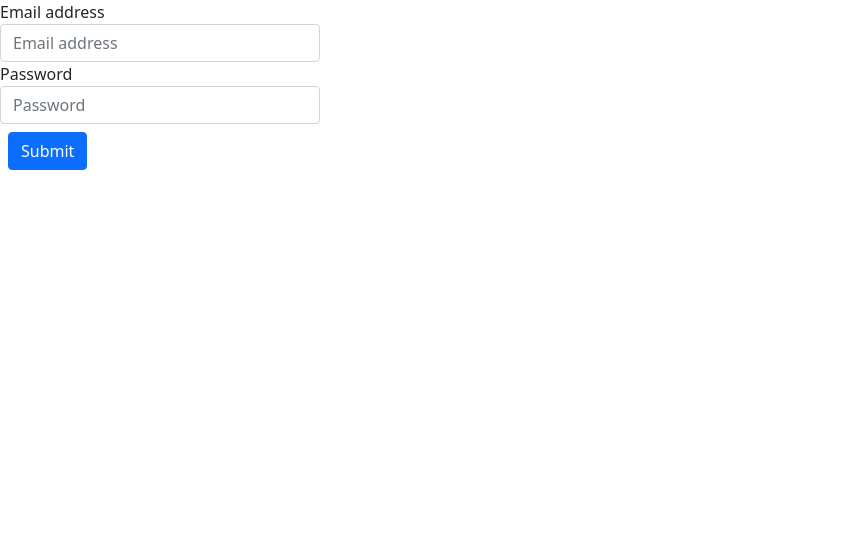
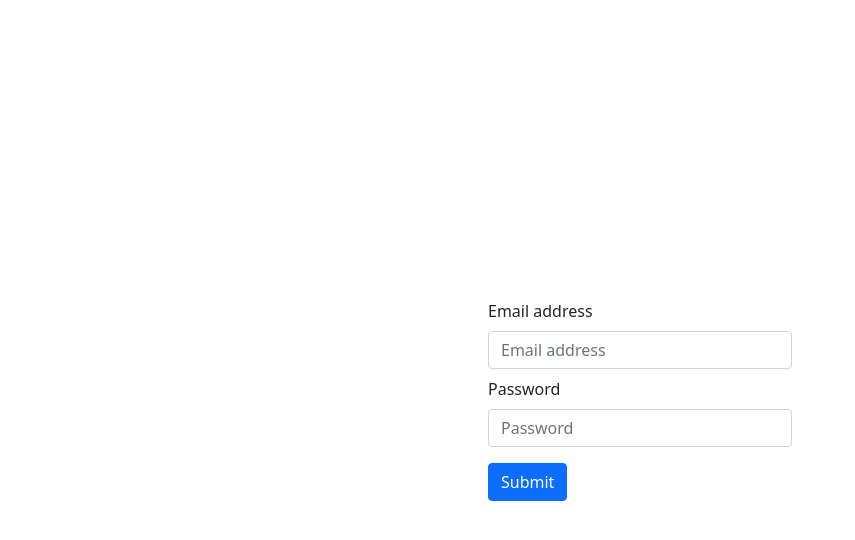
Before and after one commit to koladev32/remoteit-react-graphql, a React (Create React App) app: page /login in a window 1280 px wide. Shown: the top 540 px of the page, without its empty margins (0-855 px from the left). Built offline with nearby package versions, Linux system fonts and the light colour scheme; no server answers; what axios-auth-refresh would draw is missing.

Commit message:
- feat: enhance ui

```diff
--- /dev/null
+++ b/src/App.css
@@ -0,0 +1,6 @@
+.App {
+    height: 100vh;
+    display: flex;
+    align-items: center;
+    justify-content: center;
+}
--- a/src/App.js
+++ b/src/App.js
@@ -6,9 +6,10 @@ import {
 import Login from "./Login";
 import Home from "./Home";
 import "bootstrap/dist/css/bootstrap.min.css";
+import './App.css';
 function App() {
   return (
-    <div>
+    <div className="App">
       <Router>
               <Switch>
                   <Route exact path="/login" component={Login} />
--- a/src/Home.jsx
+++ b/src/Home.jsx
@@ -79,11 +79,6 @@ const Home = () => {
 
     return (
         <div>
-            <nav className="navbar navbar-dark bg-primary">
-                <a className="navbar-brand mx-5">
-                        REMOTE.IT DEVICES/EVENTS MONITORING
-                </a>
-            </nav>
             <div className="m-5">
                 <h3 className="h3">Number of devices: {dataDevices.data?.data?.login?.devices?.total}</h3>
                 <table className="table table-hover">
--- a/src/Login.jsx
+++ b/src/Login.jsx
@@ -18,7 +18,7 @@ const Login = (key, value) => {
         }, {
             headers: {
                 "Content-Type": "application/json",
-                "apikey": "QTNGNDRGMEItRkYzOC00N0U3LTg2QkEtRTkxMURBNUNFOTI1"
+                "apikey": process.env.REACT_DEV_API_KEY
             }
         }).then( r => {
             localStorage.setItem("username", email);
@@ -32,12 +32,12 @@ const Login = (key, value) => {
     }
 
     return (
-        <div className="w-25">
+        <div className="w-25 mh-100">
             <form onSubmit={handleSubmit}>
-                <div className="form-group">
+                <div className="form-group m-2">
                     <label htmlFor="email">Email address</label>
                     <input
-                        className="form-control"
+                        className="form-control my-2"
                         required
                         id="email"
                         type="email"
@@ -46,10 +46,10 @@ const Login = (key, value) => {
                         onChange={(e) => setEmail(e.target.value)}
                     />
                 </div>
-                <div className="form-group">
+                <div className="form-group m-2">
                     <label htmlFor="password">Password</label>
                     <input
-                        className="form-control"
+                        className="form-control my-2"
                         id="password"
                         required
                         type="password"
--- a/src/axios.js
+++ b/src/axios.js
@@ -3,10 +3,10 @@ import createAuthRefreshInterceptor from "axios-auth-refresh";
 import {useHistory} from "react-router-dom";
 
 const axiosService = axios.create({
-    baseURL: "https://api.remote.it",
+    baseURL: process.env.REACT_API_URL,
     headers: {
         'Content-Type': 'application/json',
-        'apikey': "QTNGNDRGMEItRkYzOC00N0U3LTg2QkEtRTkxMURBNUNFOTI1"
+        'apikey': process.env.REACT_DEV_API_KEY
     }
 });
 
```
